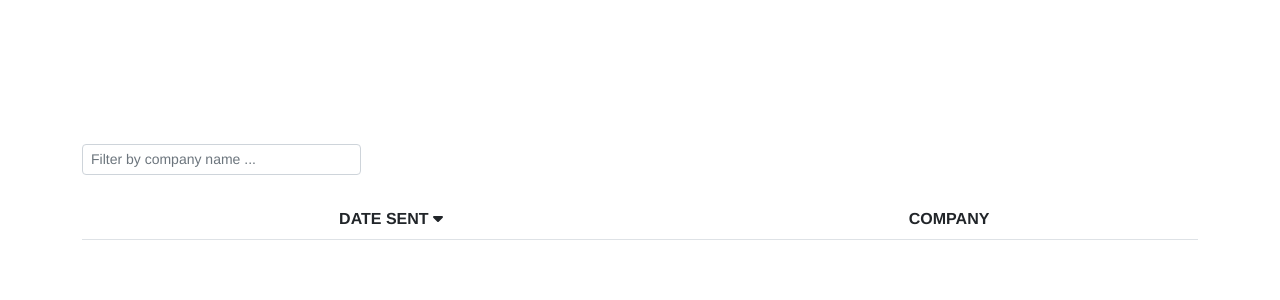
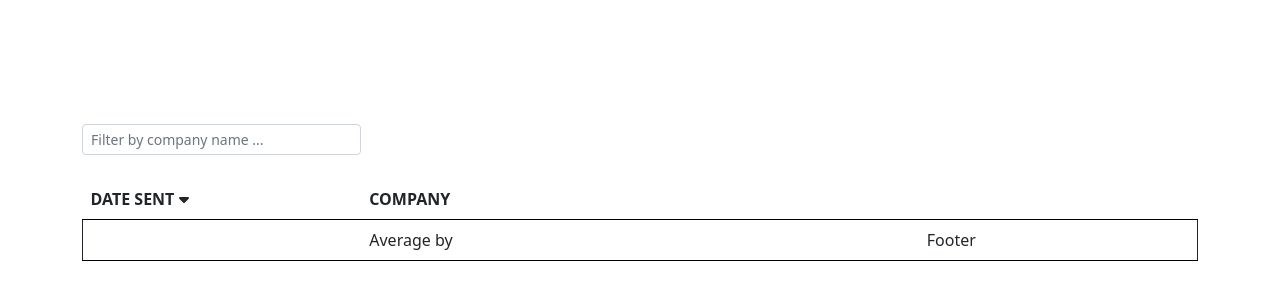
Before and after one commit to anvictorsantos/interprice-test, a Vue app: page / in a window 1280 px wide. Shown: the part 212-512 px from the top of the page. Built offline with nearby package versions, Linux system fonts and the light colour scheme.

Commit message:
feat: table footer
WIP: adding footer to table component for display average

```diff
--- a/src/App.vue
+++ b/src/App.vue
@@ -3,26 +3,3 @@
     <router-view/>
   </div>
 </template>
-
-<style>
-#app {
-  font-family: Avenir, Helvetica, Arial, sans-serif;
-  -webkit-font-smoothing: antialiased;
-  -moz-osx-font-smoothing: grayscale;
-  text-align: center;
-  color: #2c3e50;
-}
-
-nav {
-  padding: 30px;
-}
-
-nav a {
-  font-weight: bold;
-  color: #2c3e50;
-}
-
-nav a.router-link-exact-active {
-  color: #42b983;
-}
-</style>
--- a/src/components/TableComponent.vue
+++ b/src/components/TableComponent.vue
@@ -5,9 +5,9 @@
         <div class="col-md-12">
           <input class="float-start form-control form-control-sm my-4 w-25" type="search" v-model="filter" placeholder="Filter by company name ...">
           <table class="table">
-            <thead>
+            <thead class="border-bottom-0">
               <tr>
-                <th scope="col" @click="sortList('DateSent')">DATE SENT
+                <th scope="col" class="w-25" @click="sortList('DateSent')">DATE SENT
                   <span v-if="sortedbyASC">
                     <font-awesome-icon :icon="['fas', 'fa-caret-up']" />
                   </span>
@@ -15,7 +15,7 @@
                     <font-awesome-icon :icon="['fas', 'fa-caret-down']" />
                   </span>
                 </th>
-                <th scope="col">COMPANY</th>
+                <th scope="col" class="w-50">COMPANY</th>
               </tr>
             </thead>
             <tbody>
@@ -24,6 +24,13 @@
                 <td colspan="2" v-html="highlightMatches(item.Company)"></td>
               </tr>
             </tbody>
+            <tfoot class="border border-dark">
+              <tr>
+                <td colspan="1"></td>
+                <td>Average by</td>
+                <td>Footer</td>
+              </tr>
+            </tfoot>
           </table>
         </div>
       </div>
@@ -82,7 +89,9 @@ export default {
   margin : 0;
   padding : 0;
 }
-
+tr:last-child {
+  border-bottom: 1px solid #000000;
+}
 .wrapper {
   min-height : 100vh;
   display: flex;
```
